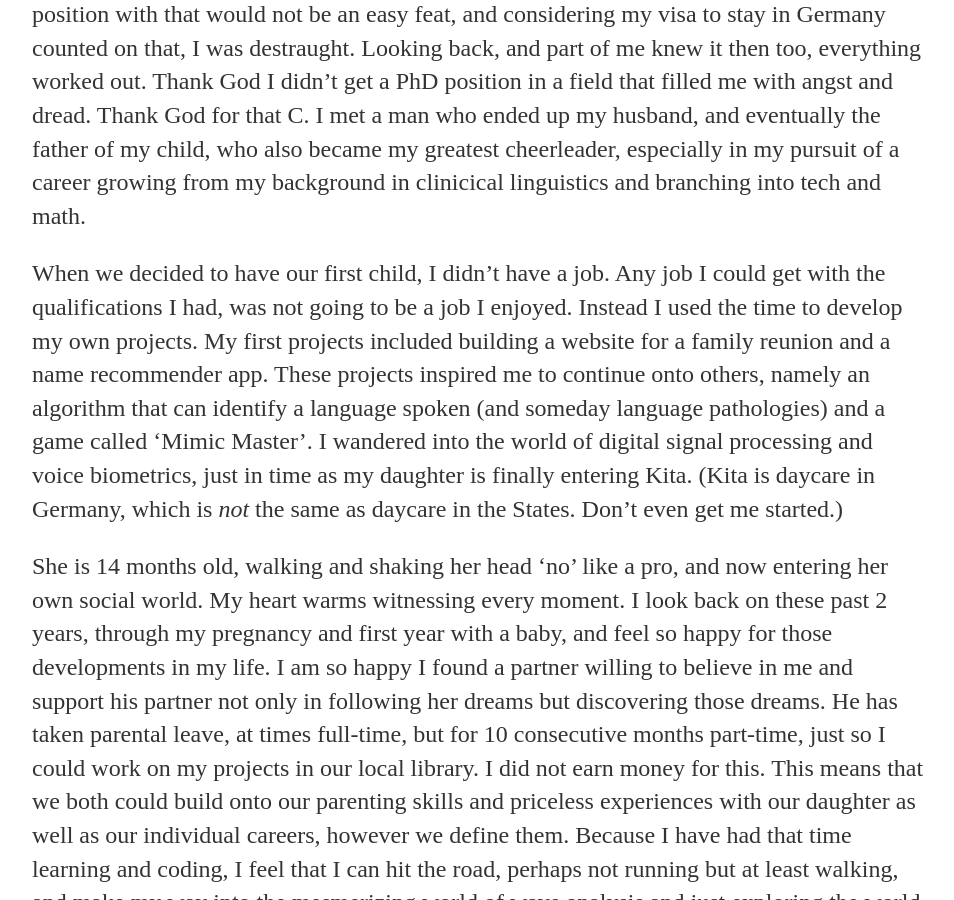
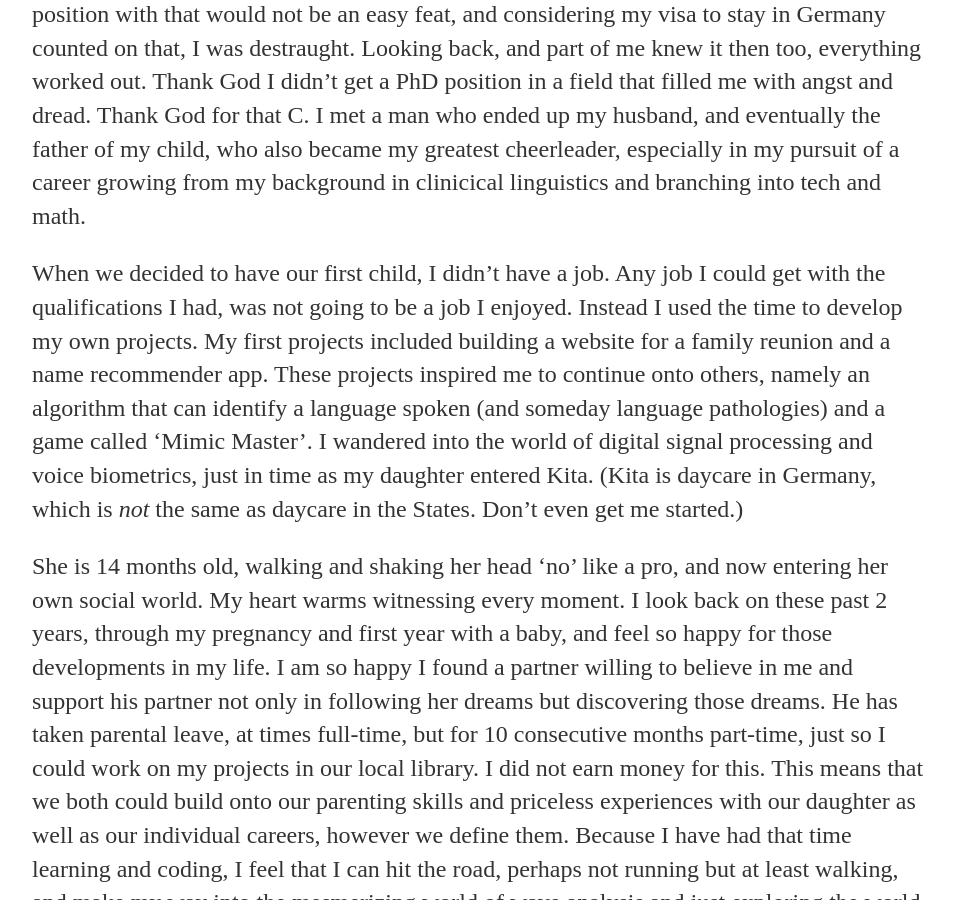
Before and after one commit to a-n-rose/a-n-rose.github.io, a Jekyll site: the page built from _posts/2018-07-31-kita-heat-code.md, in a window 1280 px wide and 900 px high, scrolled down 1586 px. Shown: the whole window, without its empty margins (160-1114 px from the left). Built offline with Jekyll 4.4.1, drawn with Linux system fonts in a browser that asks for light colours.

Commit message:
Update 2018-07-31-kita-heat-code.md

```diff
--- a/_posts/2018-07-31-kita-heat-code.md
+++ b/_posts/2018-07-31-kita-heat-code.md
@@ -16,7 +16,7 @@ It took me moving to Germany a year after I graduated, then getting into a maste
 
 That masters program was research-based. While I'm grateful to have completed it, something didn't fit right. That became evident in my decreasing performance: I started out with A's and ended up with a fat C on my thesis, the first C in my life. I knew getting a PhD position with that would not be an easy feat, and considering my visa to stay in Germany counted on that, I was destraught. Looking back, and part of me knew it then too, everything worked out. Thank God I didn't get a PhD position in a field that filled me with angst and dread. Thank God for that C. I met a man who ended up my husband, and eventually the father of my child, who also became my greatest cheerleader, especially in my pursuit of a career growing from my background in clinicical linguistics and branching into tech and math.
 
-When we decided to have our first child, I didn't have a job. Any job I could get with the qualifications I had, was not going to be a job I enjoyed. Instead I used the time to develop my own projects. My first projects included building a website for a family reunion and a name recommender app. These projects inspired me to continue onto others, namely an algorithm that can identify a language spoken (and someday language pathologies) and a game called 'Mimic Master'. I wandered into the world of digital signal processing and voice biometrics, just in time as my daughter is finally entering Kita. (Kita is daycare in Germany, which is *not* the same as daycare in the States. Don't even get me started.)
+When we decided to have our first child, I didn't have a job. Any job I could get with the qualifications I had, was not going to be a job I enjoyed. Instead I used the time to develop my own projects. My first projects included building a website for a family reunion and a name recommender app. These projects inspired me to continue onto others, namely an algorithm that can identify a language spoken (and someday language pathologies) and a game called 'Mimic Master'. I wandered into the world of digital signal processing and voice biometrics, just in time as my daughter entered Kita. (Kita is daycare in Germany, which is *not* the same as daycare in the States. Don't even get me started.)
 
 She is 14 months old, walking and shaking her head 'no' like a pro, and now entering her own social world. My heart warms witnessing every moment. I look back on these past 2 years, through my pregnancy and first year with a baby, and feel so happy for those developments in my life. I am so happy I found a partner willing to believe in me and support his partner not only in following her dreams but discovering those dreams. He has taken parental leave, at times full-time, but for 10 consecutive months part-time, just so I could work on my projects in our local library. I did not earn money for this. This means that we both could build onto our parenting skills and priceless experiences with our daughter as well as our individual careers, however we define them. Because I have had that time learning and coding, I feel that I can hit the road, perhaps not running but at least walking, and make my way into the mesmerizing world of wave analysis and just exploring the world via math and code.
 
```
